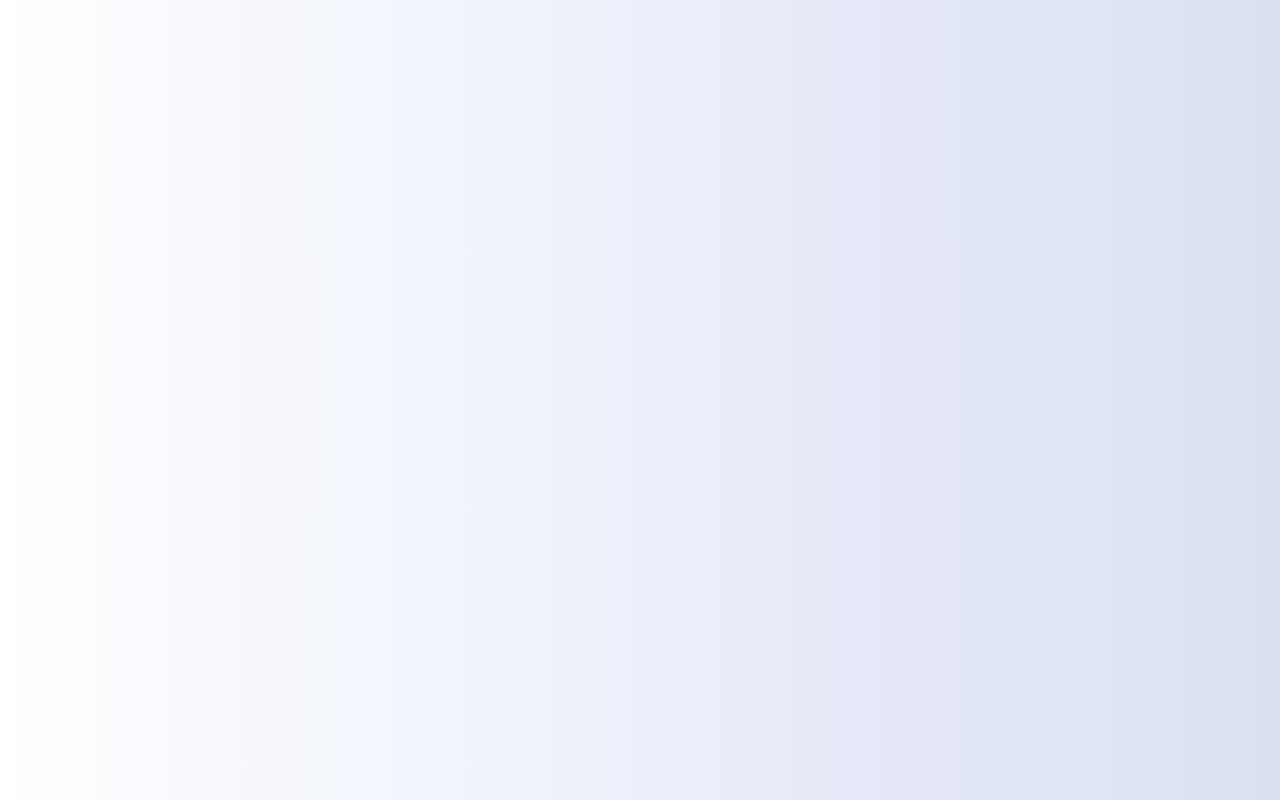
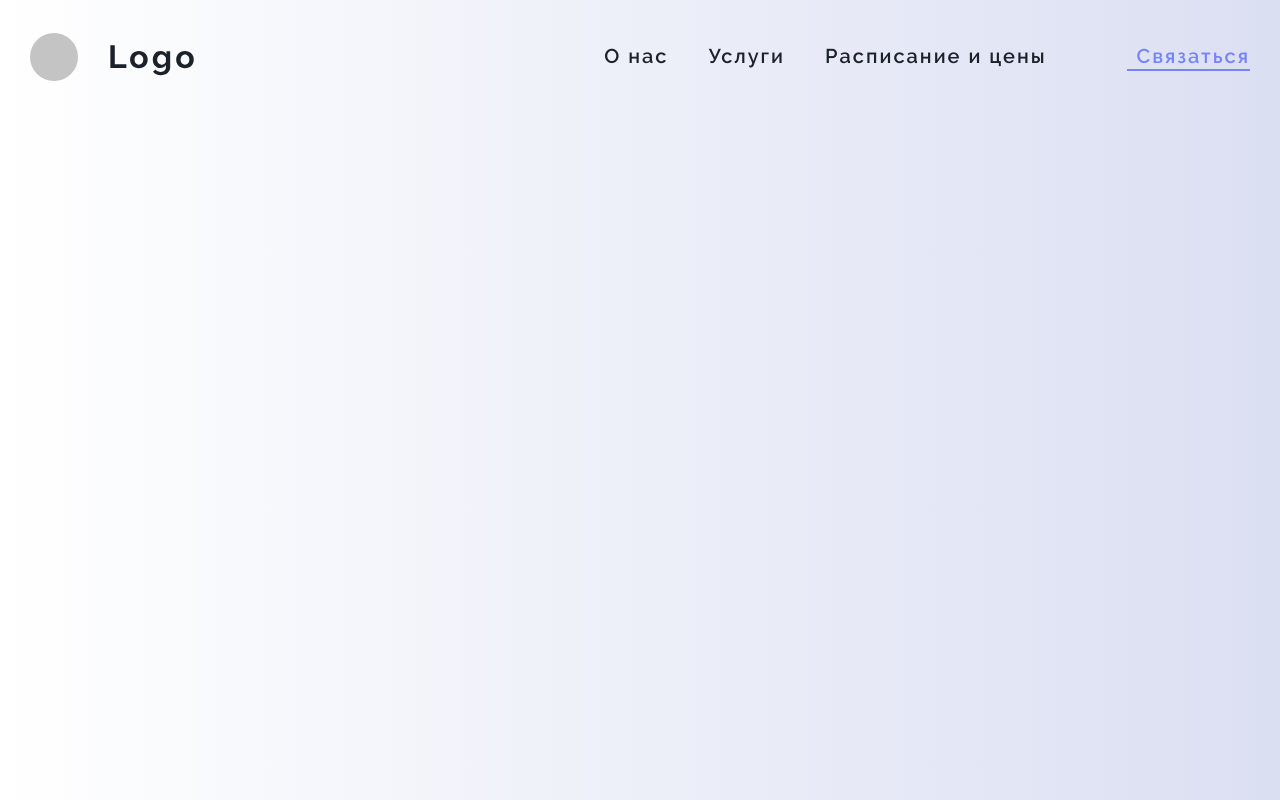
Before and after one commit to dan-rusakov/colibri, a Vue app: page / in a window 1280 px wide. Built offline with nearby package versions, Linux system fonts and the light colour scheme.

Commit message:
add header

```diff
--- a/src/assets/scss/app.scss
+++ b/src/assets/scss/app.scss
@@ -2,3 +2,6 @@
 @import "./fonts";
 @import "./base";
 @import "./variables";
+@import "./mixins";
+
+@import "./blocks/header";
--- a/src/assets/scss/base.scss
+++ b/src/assets/scss/base.scss
@@ -21,6 +21,8 @@ body {
   line-height: 1.3;
   color: #1B222A;
   position: relative;
+  overflow: hidden;
+  font-feature-settings: 'pnum' on, 'lnum' on;
 }
 
 input, textarea {
--- /dev/null
+++ b/src/assets/scss/blocks/header.scss
@@ -0,0 +1,55 @@
+.header {
+  padding: 33px 0;
+}
+
+.header__wrapper {
+  @include wrapper;
+  align-items: center;
+}
+
+.header__logo-url {
+  display: block;
+  margin-right: auto;
+}
+
+.header_navigation {
+  margin-left: 20px;
+}
+
+.header__menu {
+  list-style-type: none;
+  margin: 0 80px 0 0;
+  padding: 0;
+  display: inline-block;
+}
+
+.header_menu-item {
+  display: inline-block;
+  margin-right: 40px;
+
+  &:last-child {
+    margin-right: 0;
+  }
+}
+
+.header__menu-url {
+  display: inline-block;
+  color: $text-color;
+  font-family: $font-family-base;
+  font-size: 20px;
+  font-weight: $semibold;
+  margin: 0;
+  letter-spacing: 0.1em;
+}
+
+.header__contact-btn {
+  display: inline-block;
+  color: $brand-color;
+  font-family: $font-family-base;
+  font-size: 20px;
+  font-weight: $semibold;
+  margin: 0;
+  border-bottom: 2px solid $brand-color;
+  padding-left: 10px;
+  letter-spacing: 0.1em;
+}
--- /dev/null
+++ b/src/assets/scss/mixins.scss
@@ -0,0 +1,7 @@
+@mixin wrapper() {
+  display: flex;
+  flex-direction: row;
+  max-width: 1396px;
+  padding: 0 30px;
+  margin: 0 auto;
+}
--- /dev/null
+++ b/src/components/Header.vue
@@ -0,0 +1,30 @@
+<template>
+  <header class="header">
+    <div class="header__wrapper">
+      <a href="/" class="header__logo-url">
+        <img src="../assets/img/logo.svg" alt="Колибри" class="header__logo">
+      </a>
+      <nav class="header_navigation">
+        <ul class="header__menu">
+          <li class="header_menu-item">
+            <a href="#!" class="header__menu-url">О нас</a>
+          </li>
+          <li class="header_menu-item">
+            <a href="#!" class="header__menu-url">Услуги</a>
+          </li>
+          <li class="header_menu-item">
+            <a href="#!" class="header__menu-url">Расписание и цены</a>
+          </li>
+        </ul>
+        <a href="#!" class="header__contact-btn">Связаться</a>
+      </nav>
+    </div>
+  </header>
+</template>
+
+<script>
+  export default {
+    name: 'Header',
+
+  }
+</script>
--- a/src/pages/Home/App.vue
+++ b/src/pages/Home/App.vue
@@ -1,12 +1,16 @@
 <template>
   <div id="app">
-
+    <Header />
   </div>
 </template>
 
 <script>
+import Header from './../../components/Header'
 
 export default {
-  name: 'Home',
+  name: 'App',
+  components: {
+    Header,
+  }
 }
 </script>
```
Also changed, not shown: src/components/HelloWorld.vue (deleted, +0 -58 lines), src/assets/img/logo.svg (added).
